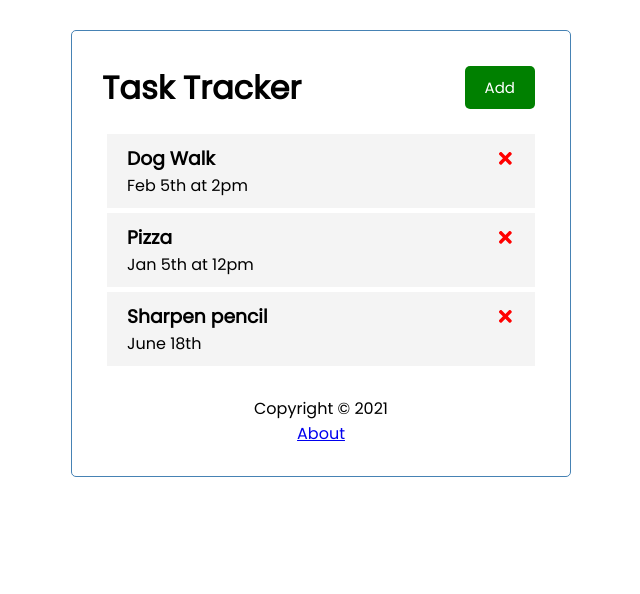
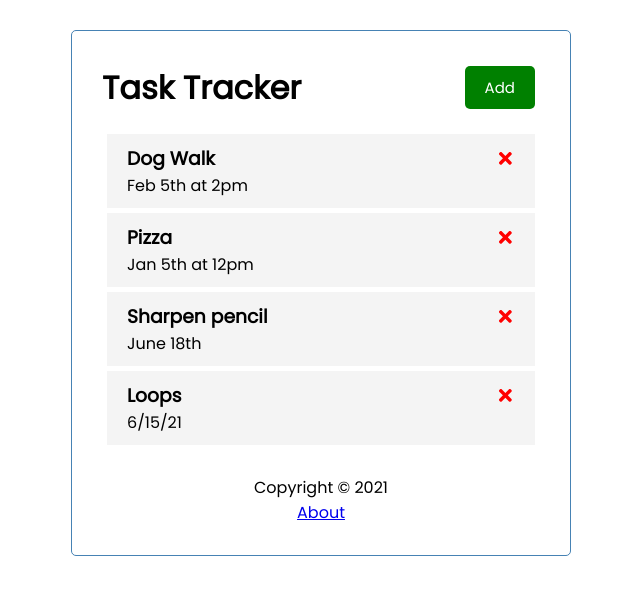
Before and after one commit to chrisyoung0101/traversy-react-task-tracker, a React (Create React App) app: page / in a window 1280 px wide. Shown: the top 594 px of the page, without its empty margins (319-959 px from the left). Built offline with nearby package versions, Linux system fonts and the light colour scheme; data requests are answered from the project's data file.

Commit message:
commit this

```diff
--- a/db.json
+++ b/db.json
@@ -17,6 +17,12 @@
       "day": "June 18th",
       "reminder": false,
       "id": 3
+    },
+    {
+      "text": "Loops",
+      "day": "6/15/21",
+      "reminder": false,
+      "id": 4
     }
   ]
 }
--- a/src/components/Tasks.js
+++ b/src/components/Tasks.js
@@ -4,8 +4,13 @@ const Tasks = ({ tasks, onDelete, onToggle }) => {
   return (
     <>
       {/* using index here as when we used task.id we got the "needs a key" error */}
-      {tasks.map((task, index) => (
-        <Task key={index} task={task} onDelete={onDelete} onToggle={onToggle} />
+      {tasks.map((task) => (
+        <Task
+          key={task.id}
+          task={task}
+          onDelete={onDelete}
+          onToggle={onToggle}
+        />
       ))}
     </>
   );
```
